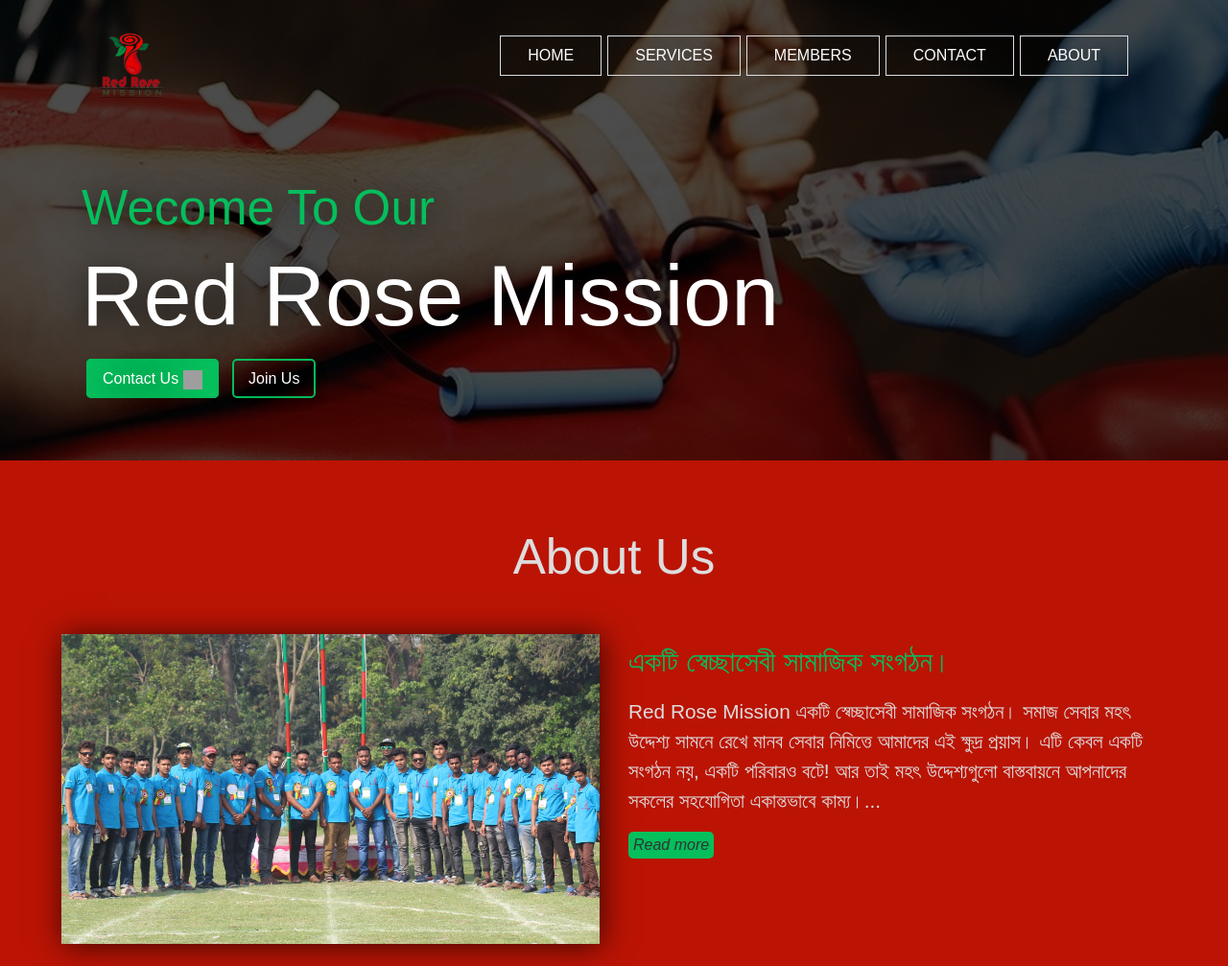
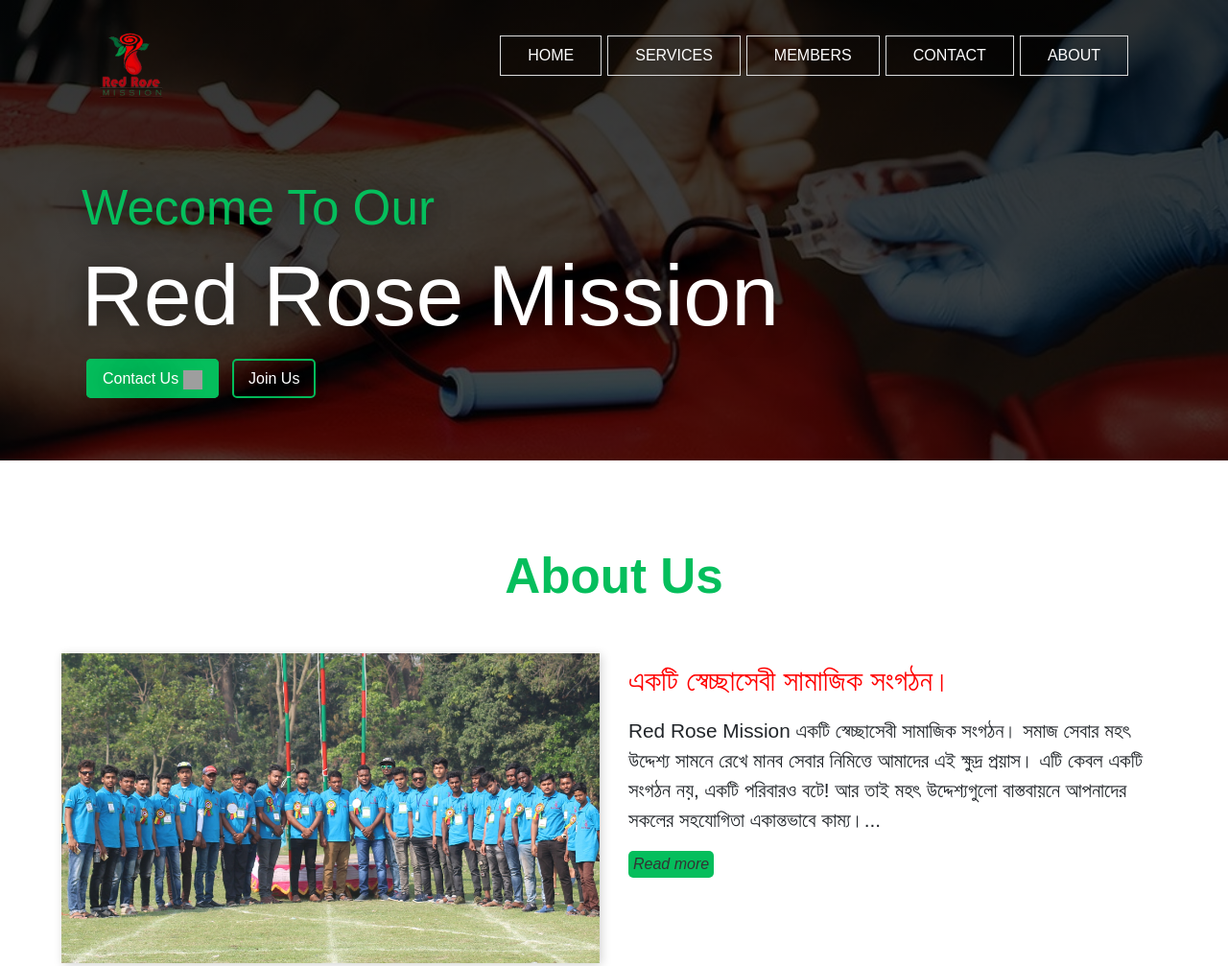
Before and after one commit to codingwithprince/Red-Rose-Mission, a plain HTML site: page index.html in a window 1280 px wide. Shown: the top 1007 px of the page at 96% size. Drawn offline with nearby package versions, Linux system fonts and the light colour scheme; grey boxes are pictures that could not be loaded.

```diff
--- a/index.html
+++ b/index.html
@@ -12,6 +12,7 @@
   <link rel="stylesheet" href="style.css" type="text/css">
   <link rel="stylesheet" href="css/responsive.css" type="text/css">
   <title>Red Rose Mission</title>
+  <link rel="shortcut icon" href="images/logo.png" type="image/x-icon">
 </head>
 
 <body>
@@ -51,7 +52,8 @@
       <div class="main-text">
         <h2 class="greentext">Wecome To Our</h2>
         <h1 class="text-white">Red Rose Mission</h1>
-        <a href="#" class="buttonone"><span>Contact Us</span> <img class="text-center" src="https://img.icons8.com/dotty/80/000000/phone-disconnected.png" height="20px" width="20px"/></a>
+        <a href="#" class="buttonone"><span>Contact Us</span> <img class="text-center"
+            src="https://img.icons8.com/dotty/80/000000/phone-disconnected.png" height="20px" width="20px" /></a>
         <a href="#" class="buttontwo">Join Us</a>
       </div>
     </div>
@@ -67,7 +69,11 @@
           <h4>একটি স্বেচ্ছাসেবী সামাজিক সংগঠন। </h4>
           <p>Red Rose Mission
             একটি স্বেচ্ছাসেবী সামাজিক সংগঠন।
-            সমাজ সেবার মহৎ উদ্দেশ্য সামনে রেখে মানব সেবার নিমিত্তে আমাদের এই ক্ষুদ্র প্রয়াস। এটি কেবল একটি সংগঠন নয়, একটি পরিবারও বটে! আর তাই মহৎ উদ্দেশ্যগুলো বাস্তবায়নে আপনাদের সকলের সহযোগিতা একান্তভাবে কাম্য।<span id="dots">...</span><span id="more"> আশা করি সবাই নিজ দায়িত্বে সংগঠনকে কে অনেক দূর সফলতার সাথে এগিয়ে নিয়ে যেতে সর্বদা পাশেই থাকবেন।</span></p><button onclick="myFunction()" id="myBtn" class="read-more-btn">Read more</button>
+            সমাজ সেবার মহৎ উদ্দেশ্য সামনে রেখে মানব সেবার নিমিত্তে আমাদের এই ক্ষুদ্র প্রয়াস। এটি কেবল একটি সংগঠন নয়,
+            একটি পরিবারও বটে! আর তাই মহৎ উদ্দেশ্যগুলো বাস্তবায়নে আপনাদের সকলের সহযোগিতা একান্তভাবে কাম্য।<span
+              id="dots">...</span><span id="more"> আশা করি সবাই নিজ দায়িত্বে সংগঠনকে কে অনেক দূর সফলতার সাথে এগিয়ে নিয়ে
+              যেতে সর্বদা পাশেই থাকবেন।</span></p><button onclick="myFunction()" id="myBtn" class="read-more-btn">Read
+            more</button>
         </div>
       </div>
     </div>
@@ -91,7 +97,7 @@
         moreText.style.display = "inline";
       }
     }
-    </script>
+  </script>
   <script src="https://code.jquery.com/jquery-3.2.1.slim.min.js"
     integrity="sha384-KJ3o2DKtIkvYIK3UENzmM7KCkRr/rE9/Qpg6aAZGJwFDMVNA/GpGFF93hXpG5KkN"
     crossorigin="anonymous"></script>
--- a/style.css
+++ b/style.css
@@ -4,8 +4,8 @@
     font-family: 'Alatsi', sans-serif;
 }
 body{
-  background-color: #bb1404;
-  color: #ddd;
+  overflow-x: hidden;
+  background-color: #fff;
 }
 h1{
     font-size: 6vw;
@@ -23,11 +23,13 @@
 h3{
     font-size: 4vw;
     margin: 50px 50px;
+    font-weight: 600;
 }
 h4{
     font-size: 1.9rem;
     padding: 10px 0;
-    color: #05be5c;
+    font-weight: 500;
+    color: red;
 }
 p{
     font-size: 1.3rem;
@@ -35,7 +37,7 @@
 header{
     width: 100%;
     height: 60vh;
-    background-image:linear-gradient(rgba(0,0,0,0.7),rgba(0,0,0,0.7)),url(images/cover.jpg);
+    background-image:linear-gradient(rgba(0,0,0,0.8),rgba(0,0,0,0.7)),url(images/cover.jpg);
     background-size: cover;
 }
 .navbar-brand img{
@@ -121,10 +123,14 @@
 .about-body{
     padding-top: 20px;
 }
+.about-body h3{
+    color: #05be5c;
+    padding-top: 20px;
+}
 .col-md-6 img{
     height: auto;
     width: 100%;
-    box-shadow: 2px 2px 30px rgba(0,0,0,0.7);
+    box-shadow: 2px 2px 10px lightgray;
 }
 #more {display: none;}
 button.read-more-btn{
```
